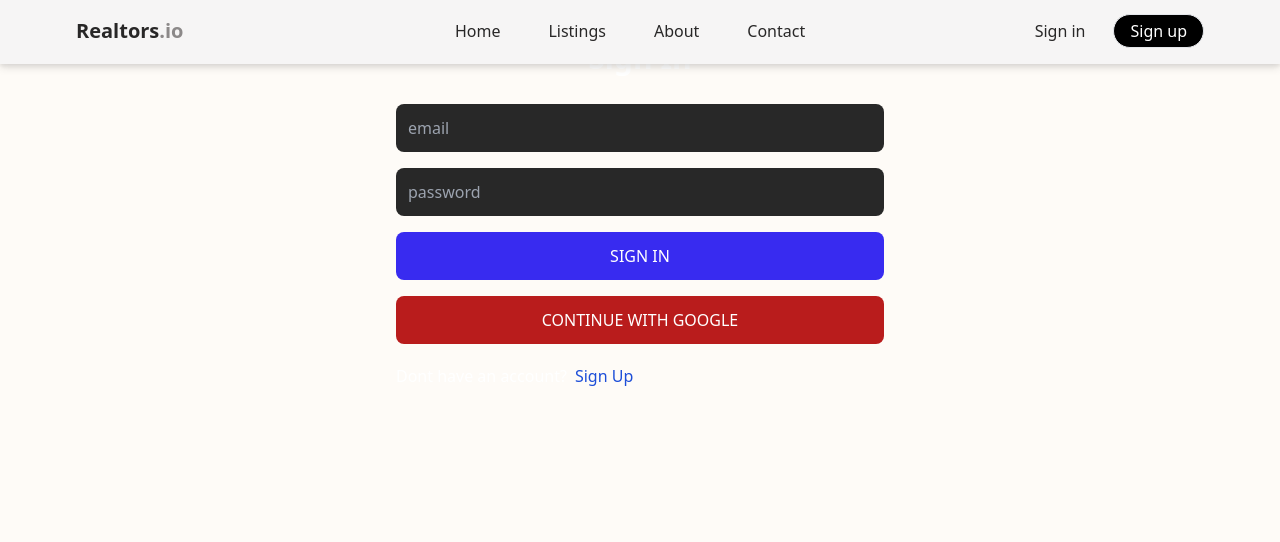
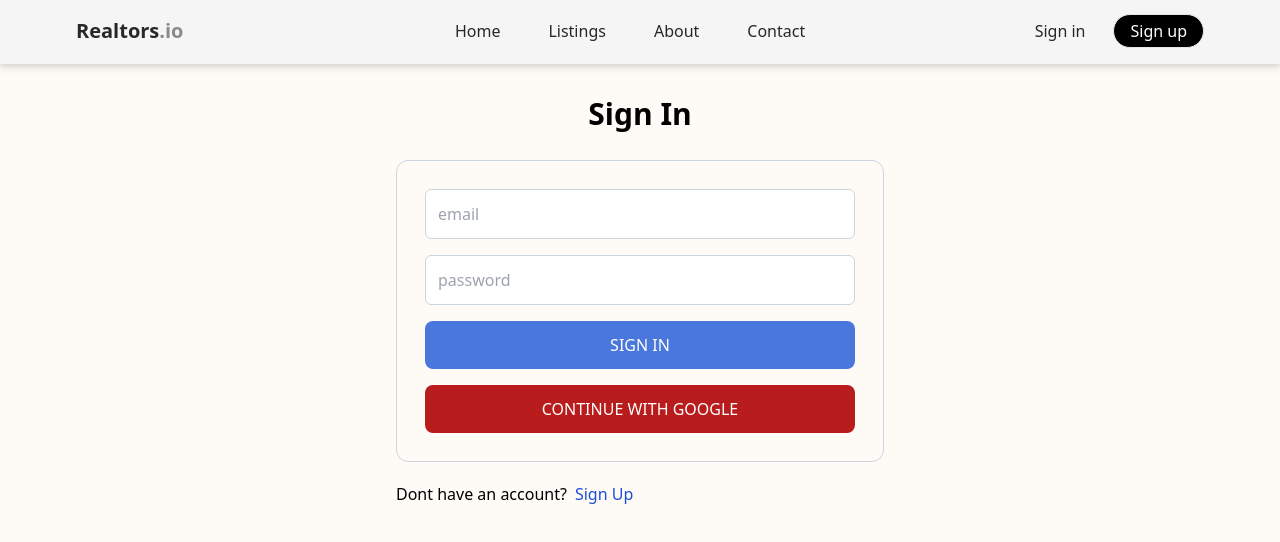
Before and after one commit to arcane77/Realtors, a React (Vite) app in the folder client/: page /sign-in in a window 1280 px wide. Shown: the top 542 px of the page. Built offline with nearby package versions, Linux system fonts and the light colour scheme.

Commit message:
Update Signin.jsx

```diff
--- a/client/src/newpages/Signin.jsx
+++ b/client/src/newpages/Signin.jsx
@@ -57,14 +57,15 @@ export default function Signin() {
 
 
   return (
-    <div className='p-3 max-w-lg mx-auto'>
-      <h1 className='text-3xl text-center font-semibold my-7 text-white'>Sign In</h1>
+    <div className='p-3 mt-14 max-w-lg mx-auto'>
+      <h1 className='text-3xl text-center font-semibold my-7 text-black'>Sign In</h1>
+      <div className='rounded-xl border border-slate-300 p-7' >
       <form onSubmit={handleSubmit} className='flex flex-col gap-4'>
 
         <input
           type='email'
           placeholder='email'
-          className='p-3 rounded-lg bg-[#282828] text-white'
+          className='p-3 rounded-md border border-slate-300 bg-white text-black'
           id='email'
           onChange={handlechange}
 
@@ -72,7 +73,7 @@ export default function Signin() {
         <input
           type='password'
           placeholder='password'
-          className='p-3 rounded-lg bg-[#282828] text-white'
+          className='p-3 rounded-md border border-slate-300 bg-white text-black'
           id='password'
           onChange={handlechange}
 
@@ -80,13 +81,14 @@ export default function Signin() {
 
         <button
           disabled={loading}
-          className='bg-[#382bf0] text-white p-3 rounded-lg uppercase hover:opacity-95 disabled:opacity-80'>{loading ? 'Loading..':' Sign In'}
+          className='bg-[#4977db] text-white p-3 rounded-lg uppercase hover:opacity-95 disabled:opacity-80'>{loading ? 'Loading..':' Sign In'}
 
         </button>
         <Oauth/>
       </form>
+      </div>
       <div className='flex gap-2 mt-5'>
-        <p className='text-white'>Dont have an account?</p>
+        <p className='text-black'>Dont have an account?</p>
         <Link to ={'/signup'}>
 
           <span className='text-blue-700'>Sign Up</span>
```
